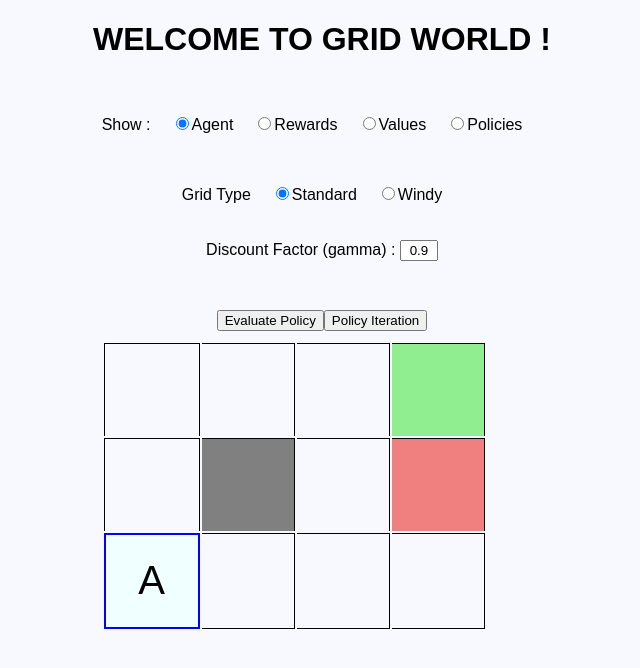
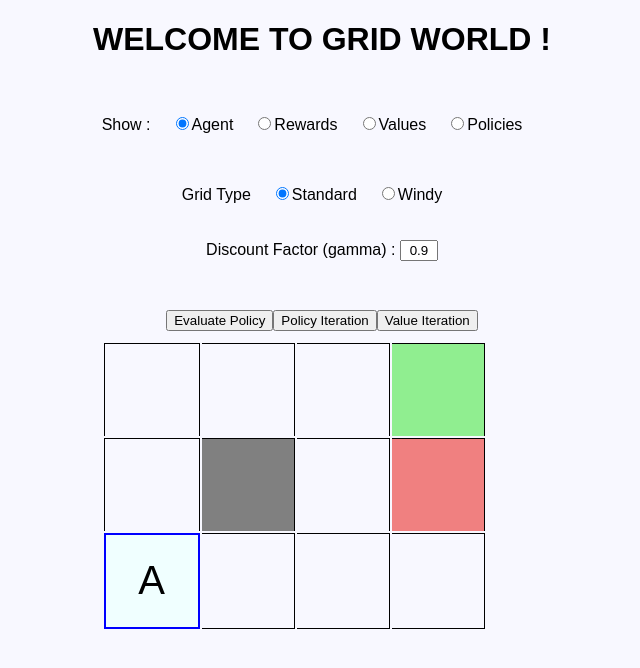
Before and after one commit to elhamza9/Grid-World-Reinforcement-Learning-ReactJS, a React (Create React App) app: page / in a window 1280 px wide. Shown: the top 668 px of the page, without its empty margins (318-958 px from the left). Built offline with nearby package versions, Linux system fonts and the light colour scheme.

Commit message:
Added Value Iteration

```diff
--- a/src/components/Grid.js
+++ b/src/components/Grid.js
@@ -107,7 +107,7 @@ class Grid extends Component {
       currentI: props.startPos[0],
       currentJ: props.startPos[1],
       gamma: 0.9,                 // Discount Factor
-      windy: true,
+      windy: false,
     };
   }
 
@@ -371,11 +371,18 @@ class Grid extends Component {
   };
 
   policyIterationClick = async (ev) => {
+    // reinitialize V(s) to zero
+    let newVals = new Map(this.state.values);
+    for (let key of newVals.keys()) {
+      newVals.set(key, 0.0);
+    }
     this.setState({
       ...this.state,
+      values: newVals,
       gamma: parseFloat(this.gammaInput.current.value) // get Gamma from input
     });
     await sleep(200);
+
     let old_val, new_val, new_state, policy, r, delta, threshold = 1e-3, problem=false, new_values_map, posOfState;
     let new_policy_map, newPol,  policy_converged, old_a, new_a, best_val;
     let prob_main_action, prob_other_actions; // if windy 0.5 for main and 0.5/3
@@ -479,6 +486,95 @@ class Grid extends Component {
 
     }
   }
+
+  valueIterationClick = async (ev) => {
+    // reinitialize V(s) to zero
+    let newVals = new Map(this.state.values);
+    for (let s of newVals.keys()) {
+      newVals.set(s, 0.0);
+    }
+    this.setState({
+      ...this.state,
+      values: newVals,
+      gamma: parseFloat(this.gammaInput.current.value) // get Gamma from input
+    });
+    await sleep(200);
+
+    // First Step
+    console.log('Starting First Step');
+    let old_val, v, new_val, policy, r, new_state, delta, new_values_map , threshold = 1e-3;
+    while (true) {
+      new_values_map=new Map(this.state.values);
+      delta = 0;
+      for (let s of this.state.states) {
+        policy = this.state.policies.get(s);
+        if (policy.length > 0) {  // not terminal state
+          old_val = new_values_map.get(s);
+          new_val = Number.NEGATIVE_INFINITY;
+          for (let a of policy) {
+            new_state = this.moveAgent(a[0], false, this.getPosFromState(s));
+            r = this.state.rewards.get(new_state);
+            v = r + this.state.gamma * new_values_map.get(new_state);
+            if (v > new_val) {
+              new_val = v;
+            }
+          }
+          new_values_map.set(s, new_val);
+          delta = Math.max(delta, Math.abs(old_val - new_val))
+        }
+      }
+      this.setState({
+        ...this.state,
+        values: new_values_map
+      });
+      await sleep(300);
+
+      console.log('delta : ' + delta);
+      if ( delta < threshold ) {
+        console.log('First Step converged !');
+        break;
+      }
+
+    }
+
+    // Second Step
+    console.log('Starting Second Step');
+    let new_a, new_policy_map=new Map(this.state.policies), new_pol, best_val;
+    let prob_main_action, prob_other_actions; // if windy 0.5 for main and 0.5/3 for others
+    prob_main_action = this.state.windy ? 0.5 : 1;
+    prob_other_actions = this.state.windy ? 0.5/3 : 0;
+    for (let s of this.state.states) {
+      policy = new_policy_map.get(s);
+      if (policy.length > 0) {
+        best_val = Number.NEGATIVE_INFINITY;
+        for (let a of policy) {
+          new_state = this.moveAgent(a[0], false, this.getPosFromState(s));
+          r = this.state.rewards.get(new_state);
+          v = r + this.state.gamma * this.state.values.get(new_state);
+          if (v > best_val) {
+            new_a = a[0];
+            best_val = v;
+          }
+        }
+        new_pol = Array.from(policy);
+        for (let a of new_pol) {
+          if (a[0] === new_a) {
+            a[1] = prob_main_action;
+          } else {
+            a[1] = prob_other_actions;
+          }
+        }
+        new_policy_map.set(s, new_pol);
+      }
+    }
+    this.setState({
+      ...this.state,
+      policies: new_policy_map
+    });
+    await sleep(200);
+
+  }
+
 
   render() {
     console.log('render grid');
@@ -611,13 +707,14 @@ class Grid extends Component {
         <div className="actions">
           <button onClick={this.evaluatePolicyClick}>Evaluate Policy</button>
           <button onClick={this.policyIterationClick}>Policy Iteration</button>
+          <button onClick={this.valueIterationClick}>Value Iteration</button>
         </div>
         <table className={this.state.gridContent}>
           <tbody>
             {rows}
           </tbody>
         </table>
-        <PolicyEditor policy={this.state.selectedStatePolicy} onSavePolicy={this.onSavePolicy}  />
+        <PolicyEditor policy={this.state.selectedStatePolicy} onSavePolicy={this.onSavePolicy} />
       </div>
     );
   }
```
